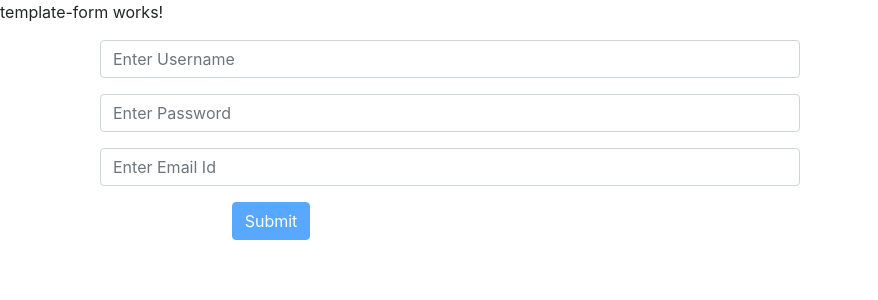
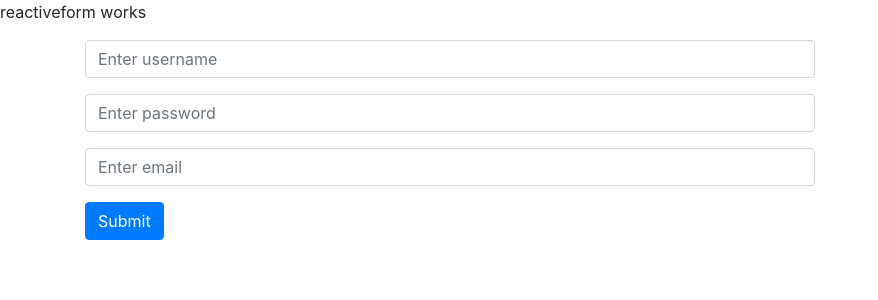
Before and after one commit to vkatkar09/Angular_Practice_All_Concepts, an Angular app in the folder myapp/: page / in a window 1280 px wide. Shown: the top 300 px of the page, without its empty margins (0-878 px from the left). Built offline with nearby package versions, Linux system fonts and the light colour scheme.

Commit message:
#varsha : Reactive driven form

```diff
--- a/myapp/src/app/app.component.html
+++ b/myapp/src/app/app.component.html
@@ -8,4 +8,5 @@
     </div>
 </app-property> -->
 <!-- <app-user></app-user> -->
-<app-template-form></app-template-form>
+<!-- <app-template-form></app-template-form> -->
+<app-reactiveform></app-reactiveform>
--- /dev/null
+++ b/myapp/src/app/reactiveform/reactiveform.component.html
@@ -0,0 +1,80 @@
+<p>reactiveform works</p>
+<div class="container">
+    <div class="row">
+        <div class="col-md-8">
+            <form [formGroup] = "userForm" (ngSubmit)="Save(userForm.value)">
+                <div class="form-group">
+                    <input type="text" class="form-control" placeholder="Enter username"
+                    formControlName="username"
+                    [class.is-valid]="userForm.controls.username.valid"
+                    [class.is-invalid]="!userForm.controls.username.valid && submitted"
+                    >
+
+                    <div class="valid-feedback">
+                        Looks good!
+                    </div>
+                    <div class="invalid-feedback">
+                        Please choose a username.
+                    </div>
+                    <!-- <div class="alert alert-danger"
+                    *ngIf="userForm.controls.username.hasError('required') && userForm.controls.username.touched"
+                    >
+                    Username is required*
+                    </div>
+
+                     <div class="alert alert-danger"
+                    *ngIf="userForm.controls.username.hasError('minlength') && userForm.controls.username.touched"
+                    >
+                    Username must be {{userForm.controls.username.errors.minlength.requiredLength}} character!
+                    </div> -->
+
+                </div>
+
+
+                <div class="form-group">
+                    <input type="password" class="form-control" placeholder="Enter password"
+                    formControlName="password"
+                    [class.is-valid]="userForm.controls.password.valid"
+                    [class.is-invalid]="!userForm.controls.password.valid && submitted"
+                    >
+
+                    <div class="valid-feedback">
+                        Looks good :)!
+                    </div>
+                    <div class="invalid-feedback">
+                       Make a password :(
+                    </div>
+                    <!-- <div class="alert alert-danger"
+                    *ngIf="userForm.controls.password.hasError('required') && userForm.controls.password.touched"
+                    >
+                    Password is required*
+                    </div> -->
+                </div>
+
+                <div class="form-group">
+                    <input type="email" class="form-control" placeholder="Enter email"
+                    formControlName="email"
+                    [class.is-valid]="userForm.controls.email.valid"
+                    [class.is-invalid]="!userForm.controls.email.valid && submitted"
+                    >
+                    <div class="valid-feedback">
+                       Cool email :)!
+                    </div>
+                    <div class="invalid-feedback">
+                      Bad email :(
+                    </div>
+                    <!-- <div class="alert alert-danger"
+                    *ngIf="userForm.controls.email.hasError('required') && userForm.controls.email.touched"
+                    >
+                    Email is required*
+                    </div> -->
+                </div>
+
+                <button type="submit" class="btn btn-primary">Submit</button>
+            </form>
+        </div>
+    </div>
+</div>
+
+
+<!-- [disabled]="!userForm.valid" -->
--- /dev/null
+++ b/myapp/src/app/reactiveform/reactiveform.component.ts
@@ -0,0 +1,34 @@
+import { Component, OnInit } from '@angular/core';
+import { Validators, FormGroup, FormBuilder} from '@angular/forms';
+import {UserRegx} from './userRegx';
+import {Iuser} from '../shared/model/user.reative';
+
+@Component({
+  selector: 'app-reactiveform',
+  templateUrl: './reactiveform.component.html',
+  styleUrls: ['./reactiveform.component.css']
+})
+export class ReactiveformComponent implements OnInit {
+
+  public userForm : FormGroup;
+  public submitted : boolean = false;
+  constructor(private fb : FormBuilder) { }
+
+  ngOnInit() {
+    this.userForm = this.fb.group({
+      'username' : ['',[Validators.required, Validators.minLength(7), UserRegx.Username]],
+      'password' : ['',[Validators.required, UserRegx.Password]],
+      'email' : ['',[Validators.required, UserRegx.Email]]
+    })
+  }
+
+  Save(data : Iuser){
+    this.submitted = true;
+    if(!this.userForm.valid){
+      return;
+    }else{
+      console.log(data);
+    }
+
+  }
+}
--- /dev/null
+++ b/myapp/src/app/reactiveform/userRegx.ts
@@ -0,0 +1,20 @@
+export class UserRegx{
+    static Username(control){
+        let regx = /^[a-zA-Z\-]+$/;
+        let valid = regx.test(control.value)
+        console.log(valid);
+        return valid ? null : {username : true};
+    }
+
+    static Password(control){
+        let regx = /^(?=.*[0-9])(?=.*[!@#$%^&*])[a-zA-Z0-9!@#$%^&*]{6,16}$/;
+        let valid = regx.test(control.value);
+        return valid ? null : {password : true};
+    }
+
+    static Email(control){
+        let regx = /^(([^<>()\[\]\\.,;:\s@"]+(\.[^<>()\[\]\\.,;:\s@"]+)*)|(".+"))@((\[[0-9]{1,3}\.[0-9]{1,3}\.[0-9]{1,3}\.[0-9]{1,3}\])|(([a-zA-Z\-0-9]+\.)+[a-zA-Z]{2,}))$/;
+        let valid = regx.test(control.value);
+        return valid ? null : {email : true};
+    }
+}
--- /dev/null
+++ b/myapp/src/app/shared/model/user.reative.ts
@@ -0,0 +1,5 @@
+export interface Iuser{
+    username : string;
+    password : string;
+    email : string;
+}
```
Also changed, not shown: myapp/src/app/app.module.ts (+6 -3 lines), myapp/src/app/reactiveform/reactiveform.component.css (added), 1 other file (tests, documents, lock files or other folders).
